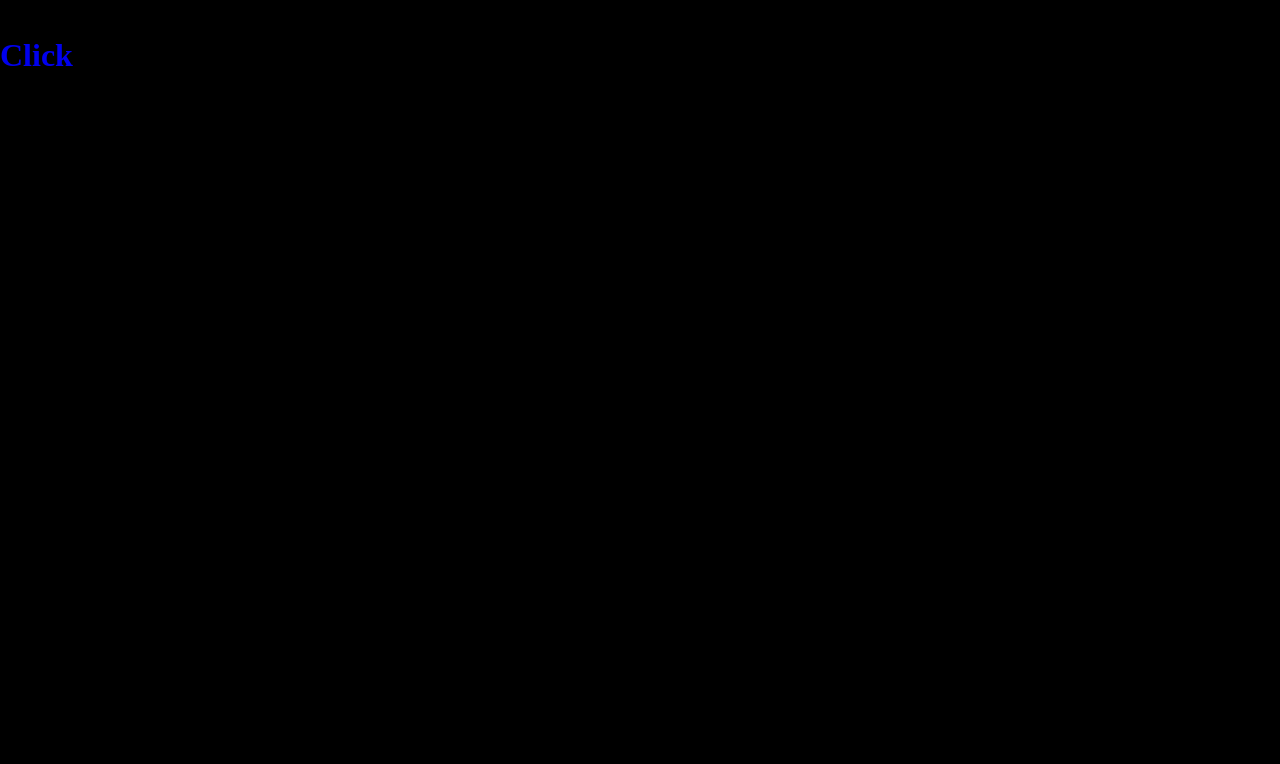
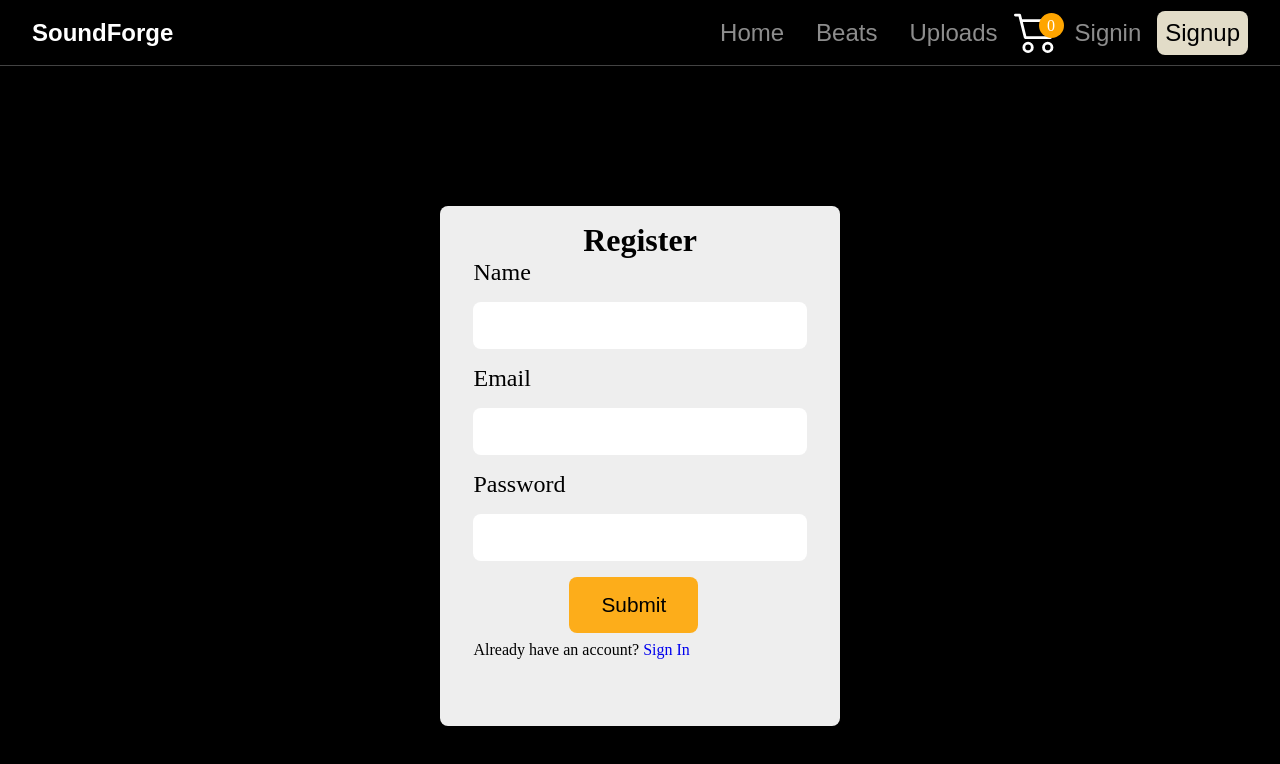
Before and after one commit to chiekjowk2/beatsales, a React (Vite) app: page /signup in a window 1280 px wide. Before the commit this address had no page. Shown: the top 764 px of the page. Built offline with nearby package versions, Linux system fonts and the light colour scheme.

Commit message:
added the sign up and sign in

```diff
--- a/package.json
+++ b/package.json
@@ -10,6 +10,7 @@
     "preview": "vite preview"
   },
   "dependencies": {
+    "axios": "^1.7.9",
     "react": "^18.3.1",
     "react-dom": "^18.3.1",
     "react-icons": "^5.4.0",
--- a/src/Components/Navbar/Navbar.css
+++ b/src/Components/Navbar/Navbar.css
@@ -136,6 +136,37 @@ a{
     transition: .5s ease;
     color: orange;
 }
+
+.credentials{
+    display: flex;
+    justify-content: center;
+    align-items: center;
+    gap: 1rem;
+    list-style: none;
+    font-size: 1.5em;
+    font-weight: 500;
+    font-family: sans-serif;
+    cursor: pointer;
+
+}
+.credentials a{
+    text-decoration: none;
+    color: #abababd2;
+}
+.credentials :nth-child(2){
+    background: #E2DCC8;
+    color: #000;
+    padding: .5rem;
+    border-radius: .5rem;
+}
+.credentials :nth-child(2):hover{
+    background: #000;
+    color: #fff;
+    transition: all .5s ease;
+}
+.credentials a:hover{
+    color: #fff;
+}
 @media (max-width: 500px) {
     .link{
         display: none;
--- a/src/Components/Navbar/Navbar.jsx
+++ b/src/Components/Navbar/Navbar.jsx
@@ -4,13 +4,15 @@ import { appContext} from "../../App.jsx"
 import { useContext } from "react";
 import { IoCloseOutline } from "react-icons/io5";
 import { useState } from "react";
-
 import { Link , useNavigate} from "react-router-dom";
 import { RiMenu3Fill } from "react-icons/ri";
+import Signin from "../../Pages/Signin/Signin.jsx";
+import { FaUserAlt } from "react-icons/fa";
 
 const Navbar = () => {
   const {handleHide , hide, addedBeat} = useContext(appContext)
   const navigate = useNavigate()
+  const [Signin, setSignin] = useState(false)
   return (
     <div className="navbar">
       <div className='navbar-container'>
@@ -29,6 +31,12 @@ const Navbar = () => {
             </div>
             <BsCart2 className="cart-icon" />
           </div>
+          {
+            Signin ? <FaUserAlt style={{fontSize: "35px",cursor:"pointer" }}/> : <div className="credentials">
+              <Link to="/signin">Signin</Link>
+              <Link to="/signup">Signup</Link>
+            </div>
+          }
           <div className="menu">
             <RiMenu3Fill className="menu-icon" onClick={handleHide}/>
             {
--- /dev/null
+++ b/src/Pages/Signin/Signin.css
@@ -0,0 +1,54 @@
+.signin{
+    display: flex;
+    justify-content: center;
+    align-items: center;
+    min-height: 100vh;
+}
+.wrapper-1{
+    display: flex;
+    justify-content: center;
+    width: 400px;
+    height: 400px;
+    background: #eee;
+    margin: 0 auto;
+    border-radius: .5rem;
+    box-shadow: 5px 5px 5px rgba(0,0,0,0.1);
+}
+.signin h1{
+    text-align: center;
+    margin-top: 1rem;
+}
+.wrapper-1 .input{
+    display: flex;
+    flex-direction: column;
+}
+.input input{
+    width: 100%;
+    padding: 1rem 2rem;
+    border-radius: .5rem;
+    border: none;
+    margin-bottom: 1.5rem;
+}
+.input label{
+    font-size: 1.5em;
+}
+.wrapper-1 button{
+    display: flex;
+    padding: 1rem 2rem;
+    border-radius: .5rem;
+    border: none;
+    margin-left: 6rem;
+    cursor: pointer;
+    font-size: 1.3em;
+    background: rgba(255, 166, 0, 0.89);
+}
+.wrapper-1 p{
+    margin-top: .5rem ;
+}
+
+@media (max-width: 500px) {
+    .wrapper-1{
+        margin: 1rem;
+    }
+
+}
--- /dev/null
+++ b/src/Pages/Signin/Signin.jsx
@@ -0,0 +1,52 @@
+import './Signin.css'
+import { Link,useNavigate } from "react-router-dom"
+import { useState } from "react"
+import axios from "axios"
+
+const Signin = () => {
+  const [password, setPassword] = useState("")
+  const [email, setEmail] = useState("")
+  const navigate = useNavigate();
+
+  const handleSubmit = (e) => {
+    e.preventDefault();
+
+    if (!email || !password) {
+      alert("Please fill in all fields");
+      return;
+    }
+
+    axios.post('http://localhost:8000/signin', { email, password })
+      .then((result) => {
+        console.log(result);
+        if (result.data.message === 'Login Successful') {
+          navigate("/");
+        }
+        else{
+          alert(result.data.message)
+        }
+      })
+      .catch((error) => {
+        console.error("Error signing in:", error);
+        alert("Error signing in. Please try again.");
+      });
+  };
+
+  return (
+    <div className='signin'>
+        <div className="wrapper-1">
+            <form onSubmit={handleSubmit}>
+                <h1>Login</h1>
+                <div className="input">
+                  <label> Email<input type="text" name='email'required onChange={(e) => setEmail(e.target.value)} /></label>
+                  <label> Password<input type="text" name='password' required onChange={(e) => setPassword(e.target.value)} /></label>
+                </div>
+                <button onClick={handleSubmit}>Submit</button>
+                <p>Don't have an account?<Link to="/signup"> SignUp</Link></p>
+            </form>
+        </div>
+    </div>
+  )
+}
+
+export default Signin
--- /dev/null
+++ b/src/Pages/Signup/Signup.css
@@ -0,0 +1,54 @@
+.signup{
+    display: flex;
+    justify-content: center;
+    align-items: center;
+    min-height: 100vh;
+}
+.wrapper{
+    display: flex;
+    justify-content: center;
+    width: 400px;
+    height: 520px;
+    background: #eee;
+    margin: 0 auto;
+    border-radius: .5rem;
+    box-shadow: 5px 5px 5px rgba(0,0,0,0.1);
+}
+.signup h1{
+    text-align: center;
+    margin-top: 1rem;
+}
+.wrapper .input{
+    display: flex;
+    flex-direction: column;
+}
+.input input{
+    width: 100%;
+    padding: 1rem 2rem;
+    border-radius: .5rem;
+    border: none;
+    margin: 1rem 0;
+}
+.input label{
+    font-size: 1.5em;
+}
+.wrapper button{
+    display: flex;
+    padding: 1rem 2rem;
+    border-radius: .5rem;
+    border: none;
+    margin-left: 6rem;
+    cursor: pointer;
+    font-size: 1.3em;
+    background: rgba(255, 166, 0, 0.89);
+}
+.wrapper p{
+    margin-top: .5rem;
+}
+
+@media (max-width: 500px) {
+    .wrapper{
+        margin: 1rem;
+    }
+
+}
--- /dev/null
+++ b/src/Pages/Signup/Signup.jsx
@@ -0,0 +1,41 @@
+import './Signup.css'
+import {  Link,useNavigate } from 'react-router-dom'
+import { useState } from 'react'
+import axios from 'axios'
+
+const Signup = () => {
+    const [name, setName] = useState()
+    const [email, setEmail] = useState()
+    const [password, setPassword] = useState()
+    const navigate = useNavigate();
+    const handleSubmit =(e)=>{
+        e.preventDefault();
+        if(password.length < 6){
+            alert("Password must be at least 6 characters long");
+            return;
+        }
+        axios.post('http://localhost:10000/signup',{name,email,password})
+        .then(response=> {console.log(response)
+        navigate("/signin")
+        })
+        .catch(err=>console.log(err))
+    }
+  return (
+    <div className='signup'>
+        <div className="wrapper">
+            <form onSubmit={handleSubmit}>
+                <h1>Register</h1>
+                <div className="input">
+                  <label> Name<input type="text" name='name' required onChange={(e) =>setName(e.target.value)}/></label>
+                  <label> Email<input type="email" name='email' required onChange={(e) =>setEmail(e.target.value)}/></label>
+                  <label> Password<input type="password" name='password'required onChange={(e) =>setPassword(e.target.value)}/></label>
+                </div>
+                <button onClick={handleSubmit}>Submit</button>
+                <p>Already have an account?<Link to="/"> Sign In</Link></p>
+            </form>
+        </div>
+    </div>
+  )
+}
+
+export default Signup
```
Also changed, not shown: src/Content.jsx (+12 -2 lines), 2 other files (tests, documents, lock files or other folders).
